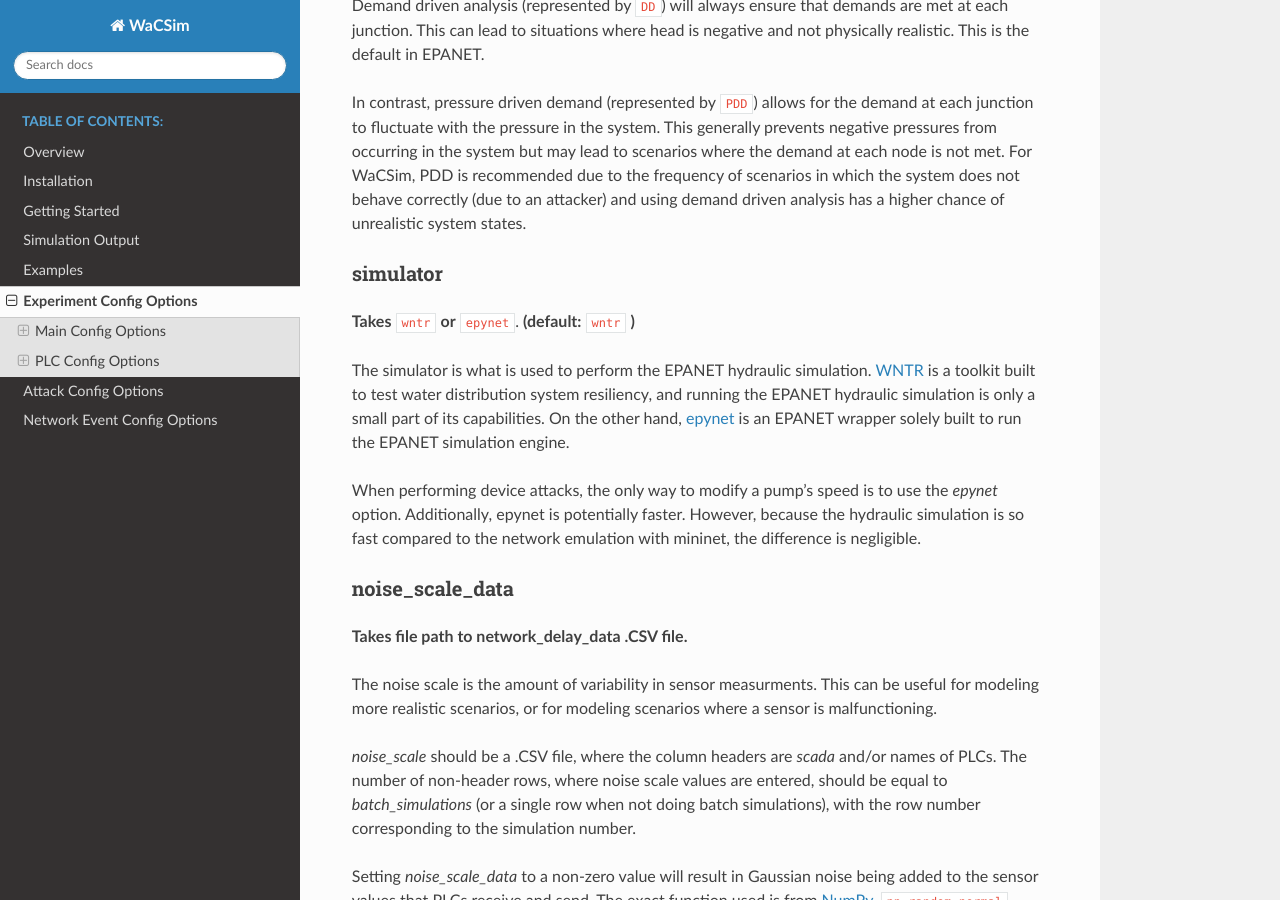
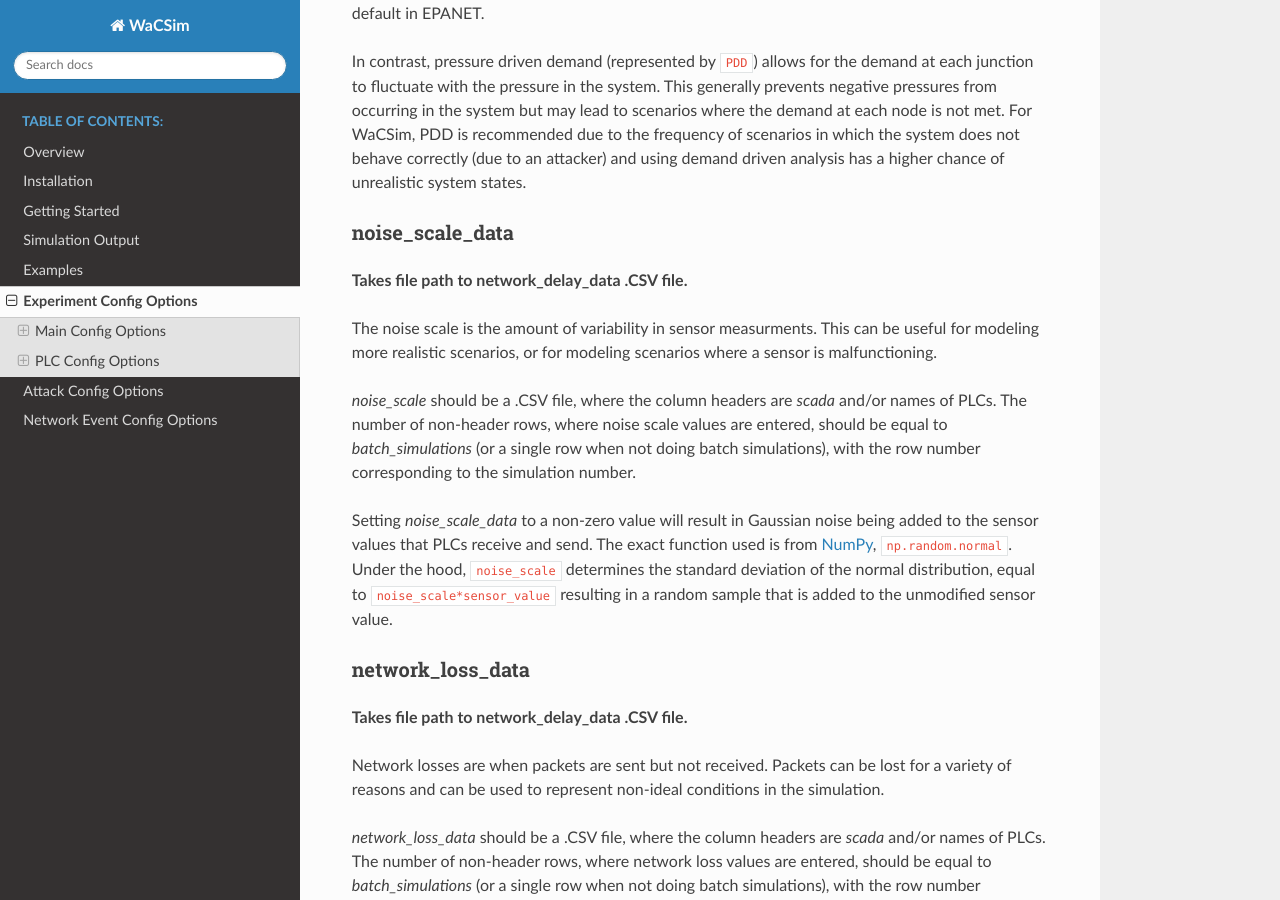
Before and after one commit to StavC/WaCSim, a Sphinx documentation site: the page built from doc/experiment_config_docs.rst, in a window 1280 px wide and 900 px high, scrolled down 4617 px. Built offline with Sphinx 7.4.7 and the Read the Docs theme 3.1.0, drawn with Linux system fonts in a browser that asks for light colours; the version number is read from the project's files by our own code; some of the changed text lies outside the part shown.

Commit message:
Update docs

```diff
--- a/doc/attack_config_docs.rst
+++ b/doc/attack_config_docs.rst
@@ -100,7 +100,9 @@ type
 
 **Takes:** ``naive_mitm``, ``mitm``, ``server_mitm``, ``concealment_mitm``, ``unconstrained_blackbox_concealment_mitm``, ``replay_mitm``, or ``simple_dos``.
 
-The attack type determines the underlying mechanism. Currently, there are two primary categories: man-in-the-middle (MitM) attacks and denial-of-service (DoS) attacks.
+The attack type determines the underlying mechanism. Currently, there are two primary categories: man-in-the-middle (MitM) attacks and denial-of-service (DoS) attacks. The following table showcases the connection types that can be targeted by each attack:
+
+.. figure:: static/attack_connections.png
 
 naive_mitm
 ~~~~~~~~~~
--- a/doc/experiment_config_docs.rst
+++ b/doc/experiment_config_docs.rst
@@ -25,7 +25,6 @@ the file that is used to start the simulation in the terminal.
    batch_simulations: 1
    saving_interval: 0
    demand: PDD
-   simulator: wntr
    noise_scale: 0.05
    network_loss_data: example_network_loss_data.csv
    network_delay_data: example_network_delay_data.csv
@@ -139,16 +138,6 @@ the default in EPANET.
 In contrast, pressure driven demand (represented by ``PDD``) allows for the demand at each junction to fluctuate with the pressure in the system. This generally prevents negative pressures
 from occurring in the system but may lead to scenarios where the demand at each node is not met. For WaCSim, PDD is recommended due to the frequency of scenarios in which the system does
 not behave correctly (due to an attacker) and using demand driven analysis has a higher chance of unrealistic system states.
-
-simulator
----------
-**Takes** ``wntr`` **or** ``epynet``. **(default:** ``wntr`` **)**
-
-The simulator is what is used to perform the EPANET hydraulic simulation. `WNTR`_ is a toolkit built to test water distribution system resiliency, and running the EPANET hydraulic simulation
-is only a small part of its capabilities. On the other hand, `epynet`_ is an EPANET wrapper solely built to run the EPANET simulation engine.
-
-When performing device attacks, the only way to modify a pump's speed is to use the `epynet` option. Additionally, epynet is potentially faster. However, because the hydraulic simulation is so
-fast compared to the network emulation with mininet, the difference is negligible.
 
 noise_scale_data
 -----------------
@@ -301,8 +290,6 @@ actuators
 The sensors listed here define which actuators are controlled PLC, and what actuator data other PLCs can request from it. There are no constraints or limitations on what actuators can be added to a PLC, however generally PLCs should contain actuators within a certain physical region of the network.
 
 .. _`EPANET`: https://www.epa.gov/water-research/epanet
-.. _`WNTR`: https://github.com/USEPA/WNTR
-.. _`epynet`: https://github.com/Vitens/epynet
 .. _`NumPy`: https://numpy.org/doc/2.1/reference/random/generated/numpy.random.normal.html
 .. _`here`: https://man7.org/linux/man-pages/man8/tc-netem.8.html
 .. _`documentation section`: experiment_config_docs#PLC Config Options
--- a/doc/overview.rst
+++ b/doc/overview.rst
@@ -10,7 +10,7 @@ communication between components in a WDS under the conditions of a cyberattack.
 using `minicps`_. These two separate simulations are connected via a database, with the network communication using the results from the hydraulic part, and the hydraulic
 simulation taking actuator commands from the network part. Attackers are specified by the user, and will then interact with the other components in the WDS, manipulating the data they send and recieve.
 
-.. figure:: static/WaCSim_flowchart.png
+.. figure:: static/Wacsim_Diag.drawio.png
 
 More information on how these systems interact, and how the simulation is run can be found on the `Developing`_ page of the
 original WaCSim documentation.
```
Also changed, not shown: doc/static/Wacsim_Diag.drawio.png (added), doc/static/attack_connections.png (added).
